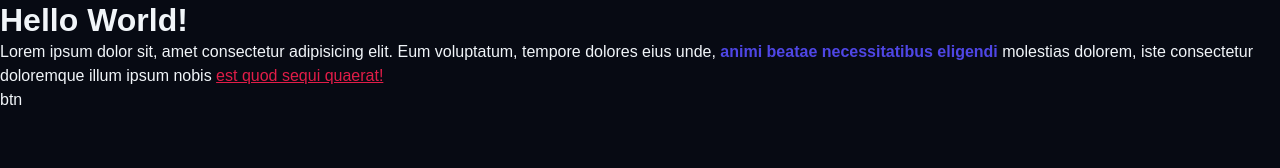
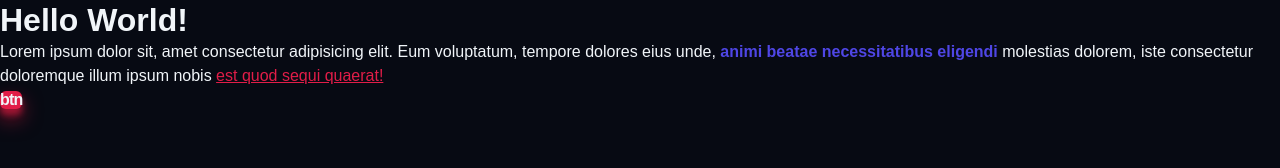
Before and after one commit to nickeax/portfolio, a website built with Vite: page index.html in a window 1280 px wide. Built offline with nearby package versions, Linux system fonts and the light colour scheme; a web font is replaced by a local one.

Commit message:
Add button styles and update HTML structure for improved design consistency

```diff
--- a/index.html
+++ b/index.html
@@ -16,7 +16,7 @@
   <p>Lorem ipsum dolor sit, amet consectetur adipisicing elit. Eum voluptatum, tempore dolores eius unde, <strong>animi
       beatae necessitatibus eligendi</strong> molestias dolorem, iste consectetur doloremque illum ipsum nobis <a
       href="">est quod sequi quaerat!</a></p>
-  <button>btn</button>
+  <button class="btn">btn</button>
   <script type="module" src="/src/main.js"></script>
 </body>
 
--- a/src/main.js
+++ b/src/main.js
@@ -1,2 +1,3 @@
 import '../styles/modern-normalize.css';
 import '../styles/style.css';
+import '../styles/utils.css';
--- a/styles/style.css
+++ b/styles/style.css
@@ -7,6 +7,9 @@
   --clr-slate800: #1e293b;
   --clr-rose: #e11d48;
   --clr-indigo: #4f46e5;
+
+  /* rose rgb(255, 29, 72) */
+  /* indigo rgb(79, 70, 229) */
 }
 
 * {
--- /dev/null
+++ b/styles/utils.css
@@ -0,0 +1,17 @@
+.btn {
+  display: inline-block;
+  font-weight: 600;
+  text-decoration: none;
+  letter-spacing: -0.05em;
+  background-color: var(--clr-rose);
+  color: var(--clr-light);
+  padding: 0.5em 1.em;
+  border-radius: 6px;
+  box-shadow: 0 10px 20px rgba(255, 29, 72, 0.5),
+    0 6px 6px rgba(255, 29, 72, 0.5),
+    0 0 100px -10px var(--clr-rose);
+}
+
+.btn:hover {
+  transform: translateY(-3px);
+}
```
